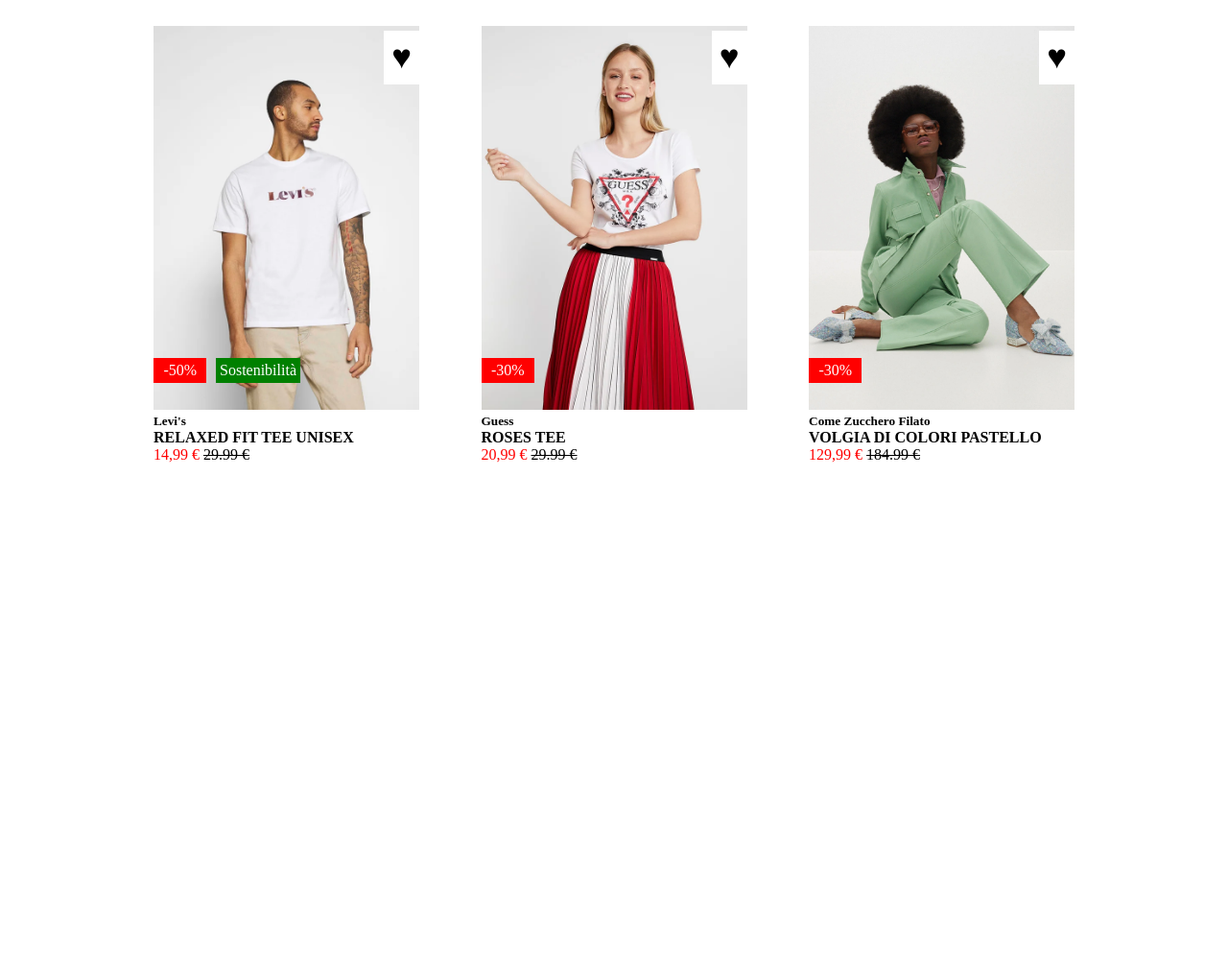
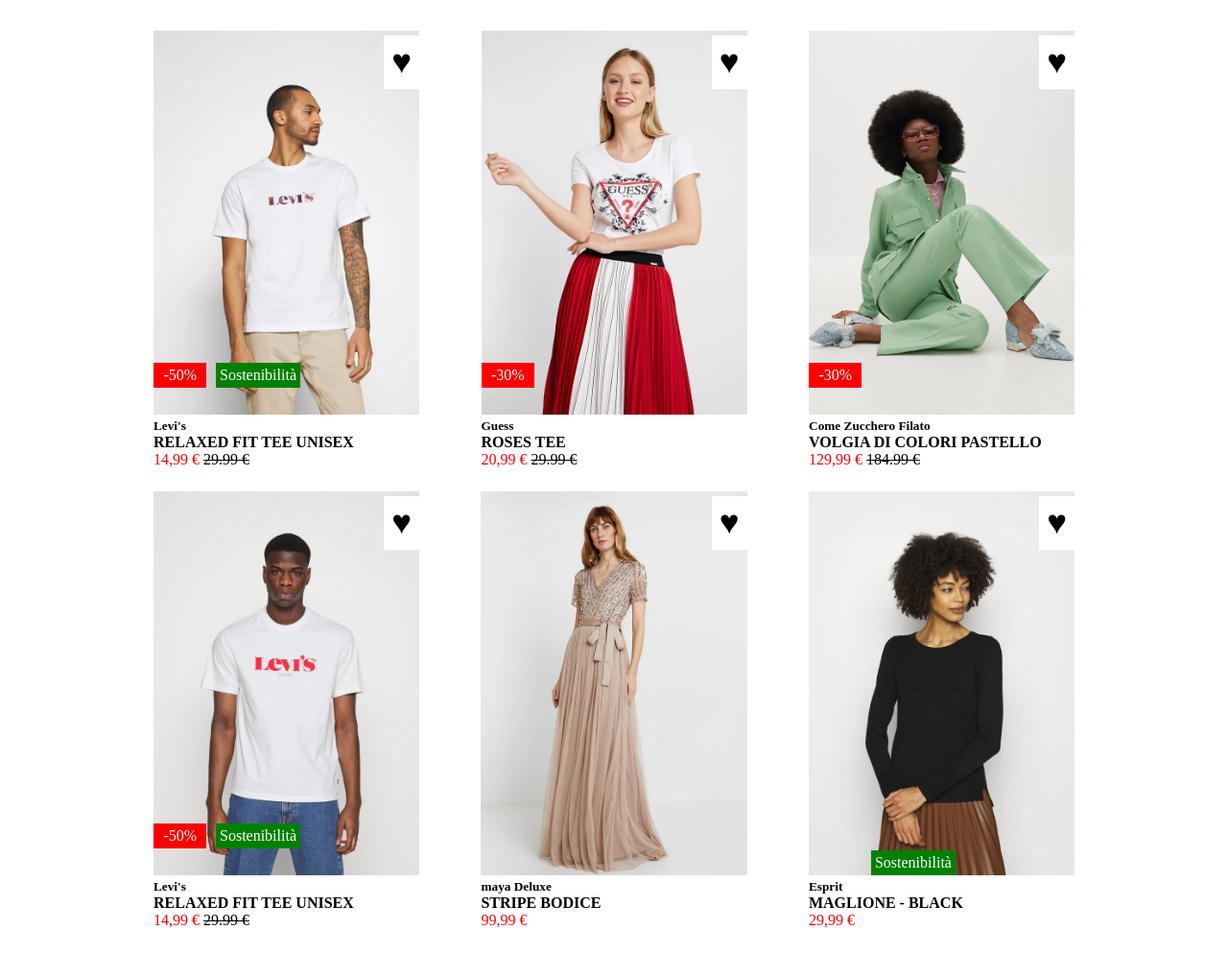
Before and after one commit to RiccardoMacchi/html-css-boolando, a plain HTML site: page index.html in a window 1280 px wide. Shown: the part 107-1101 px from the top of the page at 96% size. Before the commit the page ends 800 px from the top, so only its background shows below. Drawn offline with Linux system fonts and the light colour scheme.

Commit message:
completati prodotti - problema con sostenibilità

```diff
--- a/css/style.css
+++ b/css/style.css
@@ -18,7 +18,6 @@ header{
     display: flex;
     justify-content: space-between;
     align-items: center;
-    flex-wrap: wrap;
     width: 75%;
     margin: auto;
     padding: 25px 0;
@@ -38,14 +37,16 @@ nav#menuheader li{
 #contprod {
     display: flex;
     justify-content: space-between;
+    flex-wrap: wrap;
     width: 75%;
     margin: auto;
-    margin-top: 30px;
 }
 .prodact {
     position: relative;
     max-height: 400px;
     width: calc(100% -60px / 3);
+    margin-top: 35px;
+    margin-bottom: 45px;
     /* Debug */
     background-color: #ff6900;
 }
--- a/index.html
+++ b/index.html
@@ -49,6 +49,7 @@
 <!-- Secondo Prodotto -->
             <div class="prodact">
                 <img class="imgprodact" src="img/2.webp" alt="">
+                <img class="imgprodact2" src="img/2b.webp" alt="">
                 <div class="txtprod">
                     <h5>Guess</h5>
                     <h4>ROSES TEE</h4>
@@ -63,6 +64,7 @@
 <!-- Terzo Prodotto -->
             <div class="prodact">
                 <img class="imgprodact" src="img/3.webp" alt="">
+                <img class="imgprodact2" src="img/3b.webp" alt="">
                 <div class="txtprod">
                     <h5>Come Zucchero Filato</h5>
                     <h4>VOLGIA DI COLORI PASTELLO</h4>
@@ -74,6 +76,50 @@
                 </div>
                 <div class="heart">&hearts;</div>
             </div>
+<!-- Quarto Prodotto -->
+            <div class="prodact">
+                <img class="imgprodact" src="img/4.webp" alt="">
+                <img class="imgprodact2" src="img/4b.webp" alt="">
+                <div class="txtprod">
+                    <h5>Levi's</h5>
+                    <h4>RELAXED FIT TEE UNISEX</h4>
+                    <span class="cprice">14,99 &euro;</span> <span class="lprice">29.99 &euro;</span>
+                </div>
+                <div class="discount">
+                    <div>-50% </div>
+                    <div id="sostenibile">Sostenibilità</div>
+                </div>
+                <div class="heart">&hearts;</div>
+            </div>
+<!-- Quinto Prodotto -->
+            <div class="prodact">
+                <img class="imgprodact" src="img/5.webp" alt="">
+                <img class="imgprodact2" src="img/5b.webp" alt="">
+                <div class="txtprod">
+                    <h5>maya Deluxe</h5>
+                    <h4>STRIPE BODICE</h4>
+                    <span class="cprice">99,99 &euro;</span>
+                    <!-- <span class="lprice">29.99 &euro;</span> -->
+                </div>
+                <!-- <div class="discount">
+                    <div>-30% </div>
+                    <div id="sostenibile">Sostenibilità</div>
+                </div> -->
+                <div class="heart">&hearts;</div>
+            </div>
+<!-- Sesto Prodotto -->
+            <div class="prodact">
+                <img class="imgprodact" src="img/6.webp" alt="">
+                <img class="imgprodact2" src="img/6b.webp" alt="">
+                <div class="txtprod">
+                    <h5>Esprit</h5>
+                    <h4>MAGLIONE - BLACK</h4>
+                    <span class="cprice">29,99 &euro;</span>
+                    <!-- <span class="lprice">184.99 &euro;</span> -->
+                </div>
+                <div id="sostenibile">Sostenibilità</div>
+                <div class="heart">&hearts;</div>
+            </div>
 
         </section>
     </main>
```
